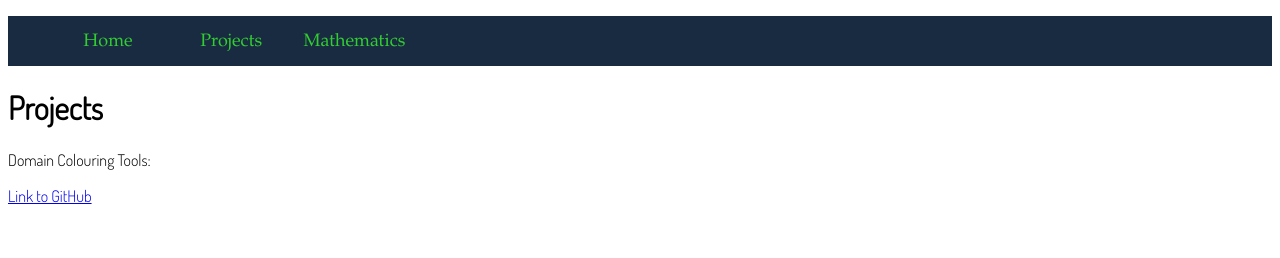
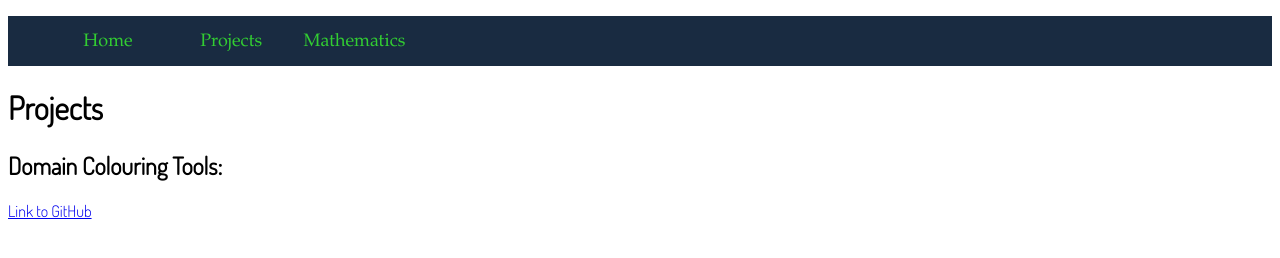
Before and after one commit to VinayR-GitHub/vinayr-github.github.io, a plain HTML site: page subpages/projects.html in a window 1280 px wide. Drawn offline with Linux system fonts and the light colour scheme.

Commit message:
modified:   subpages/projects.html

```diff
--- a/subpages/projects.html
+++ b/subpages/projects.html
@@ -20,8 +20,8 @@
     <main>
       <h1>Projects</h1>
       <section>
-        <p>Domain Colouring Tools: </p>
-        <a href = 'https://github.com/VinayR-GitHub/domain-colouring-tools'>Link to GitHub</a>
+        <h2 class = 'project-name'>Domain Colouring Tools: </h2>
+        <a class = 'project-link' href = 'https://github.com/VinayR-GitHub/domain-colouring-tools'>Link to GitHub</a>
       </section>
     </main>
   </body>
```
